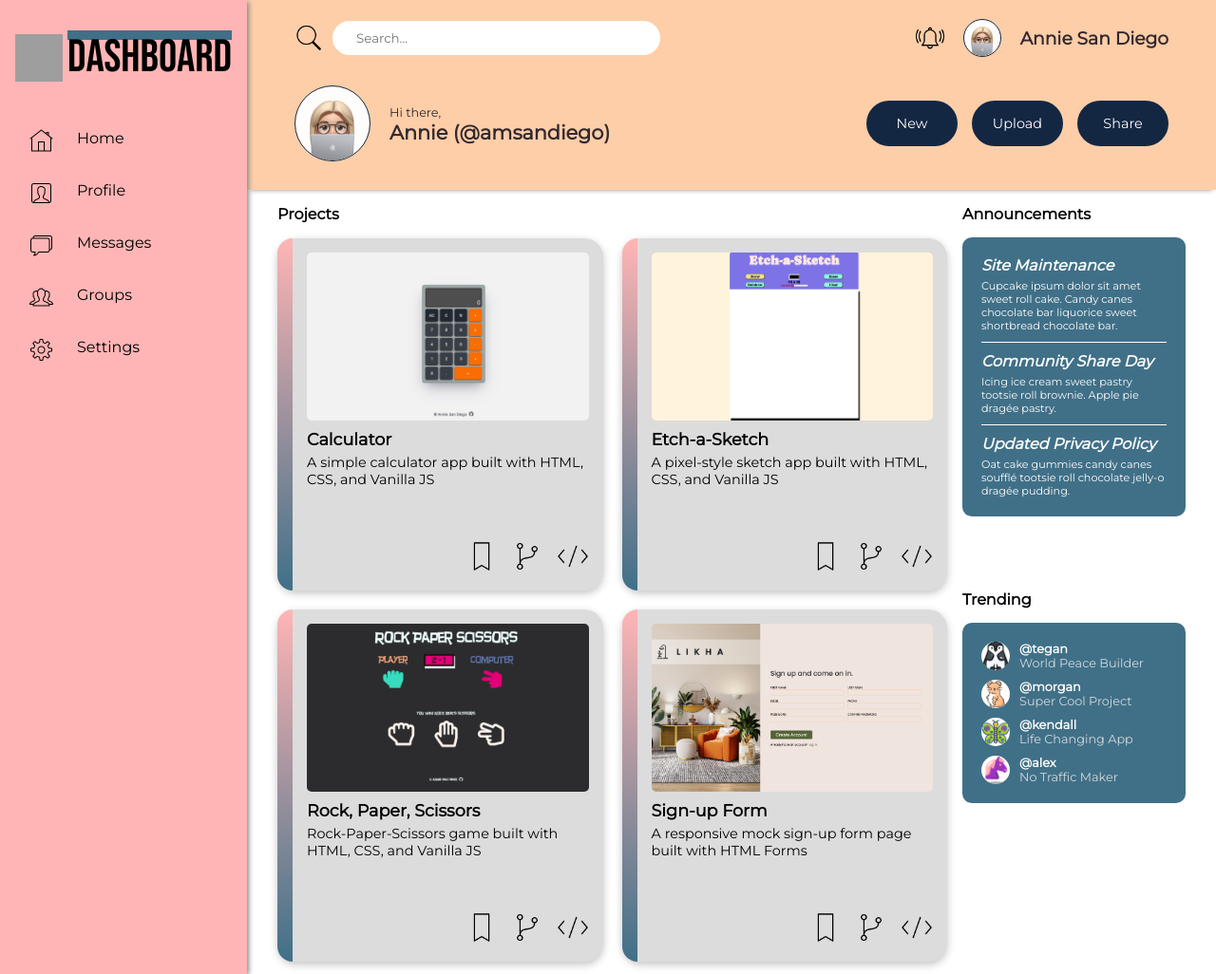
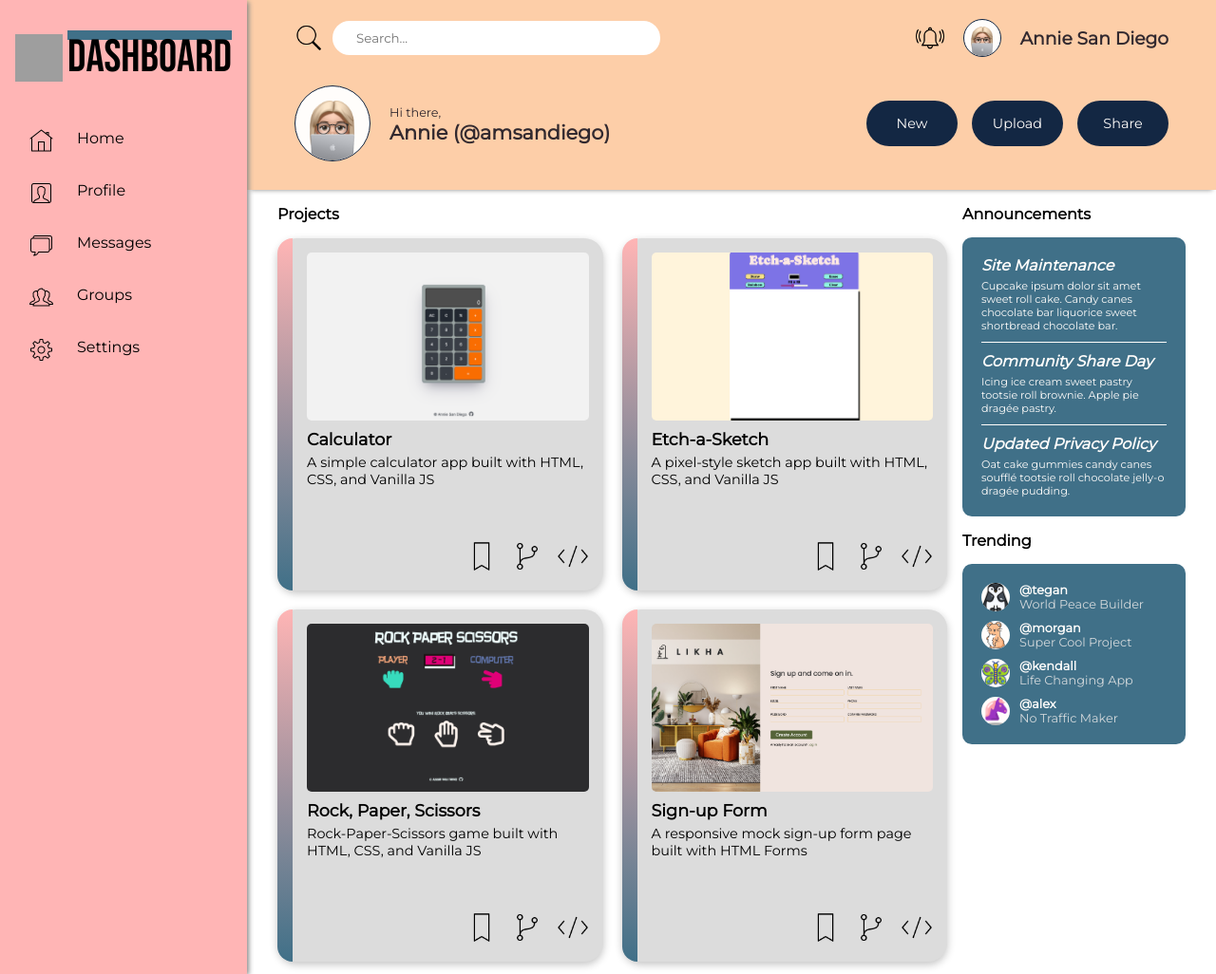
Before and after one commit to amsandiego/odin-dashboard, a plain HTML site: page index.html in a window 1280 px wide. Shown: the top 1026 px of the page at 95% size. Drawn offline with Linux system fonts and the light colour scheme; grey boxes are pictures that could not be loaded.

Commit message:
Fix spacing in side cards

```diff
--- a/styles.css
+++ b/styles.css
@@ -215,7 +215,7 @@ li {
 
 .side-cards {
   display: grid;
-  grid-template-rows: 1fr 1fr;
+  grid-template-rows: auto 1fr;
   gap: 1rem;
 }
 
```
